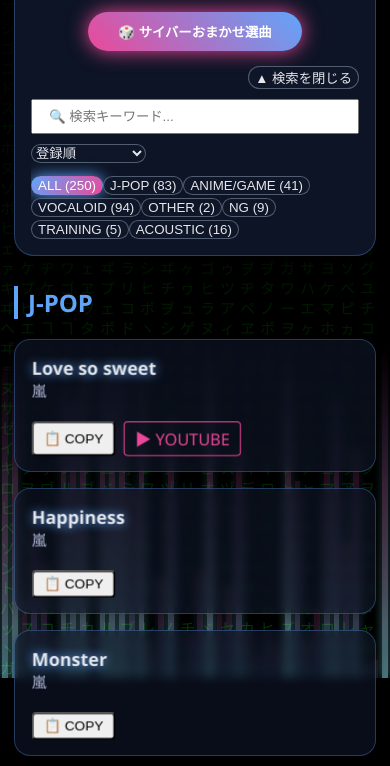
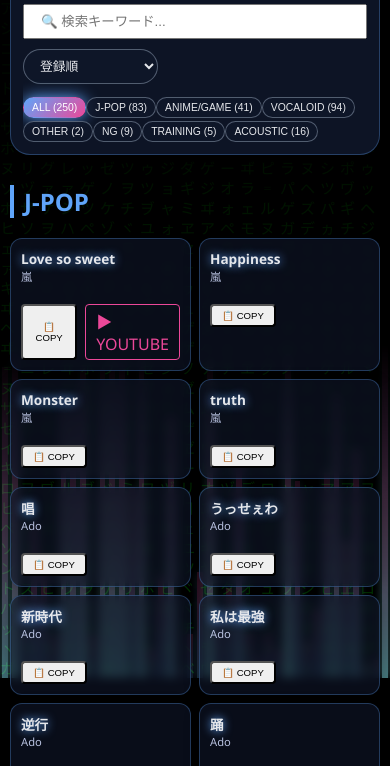
Before and after one commit to raimu415/singable_songs, a plain HTML site: page index.html in a window 390 px wide. Shown: the part 166-932 px from the top of the page. Drawn offline with Linux system fonts and the light colour scheme; animation ran at ten frames a second.

Commit message:
fix index

```diff
--- a/index.html
+++ b/index.html
@@ -186,6 +186,96 @@ h1.glitch-effect { position: relative; animation: textGlitch 3s infinite alterna
 
 .toast-notification { position:fixed; bottom:30px; left:50%; transform:translate(-50%, 50px); background: var(--neon-blue); color:#fff; padding:8px 24px; border-radius:999px; box-shadow: 0 0 20px var(--neon-blue); opacity:0; transition:0.3s; z-index:200; }
 .toast-notification.show { transform:translate(-50%, 0); opacity:1; }
+
+/* =========================================================
+   📱 スマホ専用レスポンシブ設定 (PCには影響しません)
+   ========================================================= */
+@media screen and (max-width: 768px) {
+
+  /* --- 1. ヘッダーと検索エリアの省スペース化 --- */
+  .container {
+    padding: 10px 10px 80px; /* 余白を減らす */
+  }
+
+  .header-inner {
+    padding: 12px; /* ヘッダーの内側を狭く */
+  }
+
+  h1 {
+    font-size: 1.3rem; /* タイトルを小さく */
+    letter-spacing: 0.05em;
+  }
+
+  /* スマホではキャッチコピーなどを隠して場所を空ける */
+  .tagline, .note {
+    display: none;
+  }
+
+  /* 検索ボックス周りをギュッと詰める */
+  .controls-toggle-row { margin-top: 4px; }
+  .controls { gap: 6px; }
+
+  .search-box input,
+  .sort-select {
+    padding: 8px 12px;
+    font-size: 0.8rem; /* 文字サイズ調整 */
+  }
+
+  /* フィルタボタンを小さく */
+  .filter-btn {
+    padding: 4px 8px;
+    font-size: 0.65rem;
+  }
+
+  /* --- 2. 曲リストを「2列表示」にする --- */
+  .song-grid {
+    /* 1列にならず、強制的に2列にする設定 */
+    grid-template-columns: repeat(2, 1fr);
+    gap: 8px; /* カード間の隙間を狭く */
+  }
+
+  /* --- 3. カードをスマホ用に小さくする --- */
+  .song-card {
+    padding: 10px; /* カードの内側の余白を減らす */
+    border-radius: 12px;
+  }
+
+  /* 3D回転はスマホだと操作しにくい＆重いのでOFFにする */
+  .song-card {
+    transform: none !important;
+    perspective: none;
+  }
+  /* 文字サイズを調整 */
+  .song-title { font-size: 0.85rem; }
+  .song-artist { font-size: 0.7rem; }
+
+  /* メモやボタン類も小さく */
+  .memo-text { font-size: 0.65rem; line-height: 1.2; }
+  .memo-pill { font-size: 0.6rem; padding: 1px 6px; }
+
+  .btn-copy, .btn-youtube {
+    font-size: 0.6rem;
+    padding: 3px 6px;
+  }
+
+  /* ボタンがはみ出さないように折り返す */
+  .card-actions {
+    flex-wrap: wrap;
+  }
+
+  /* --- 4. その他調整 --- */
+  /* ルーレットボタンを少し小さく */
+  .roulette-btn {
+    padding: 6px 16px;
+    font-size: 0.8rem;
+  }
+
+  /* 起動演出の文字を小さく（はみ出し防止） */
+  #boot-screen {
+    padding: 20px;
+    font-size: 0.8rem;
+  }
+}
 
 </style>
 </head>
```
